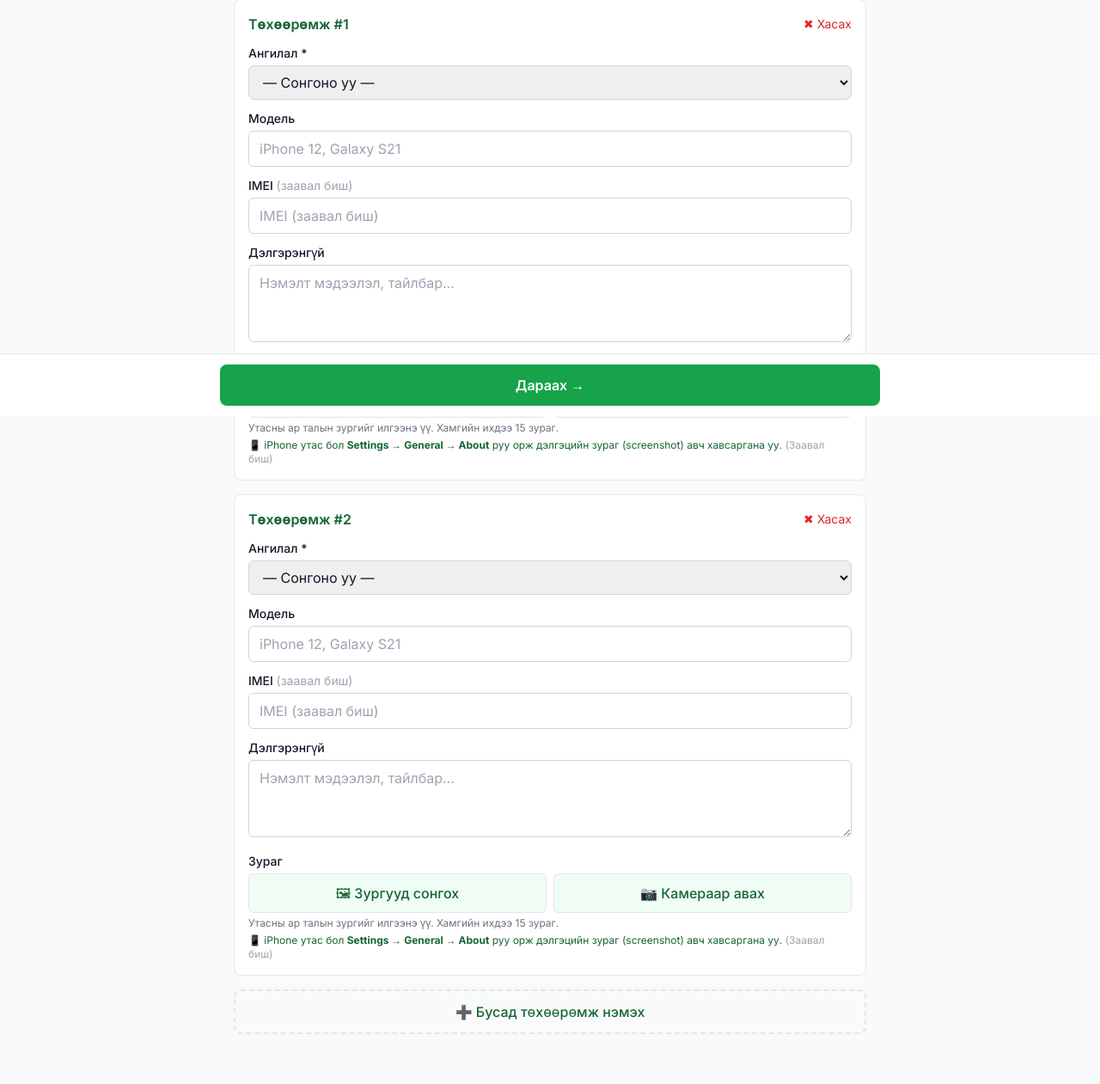
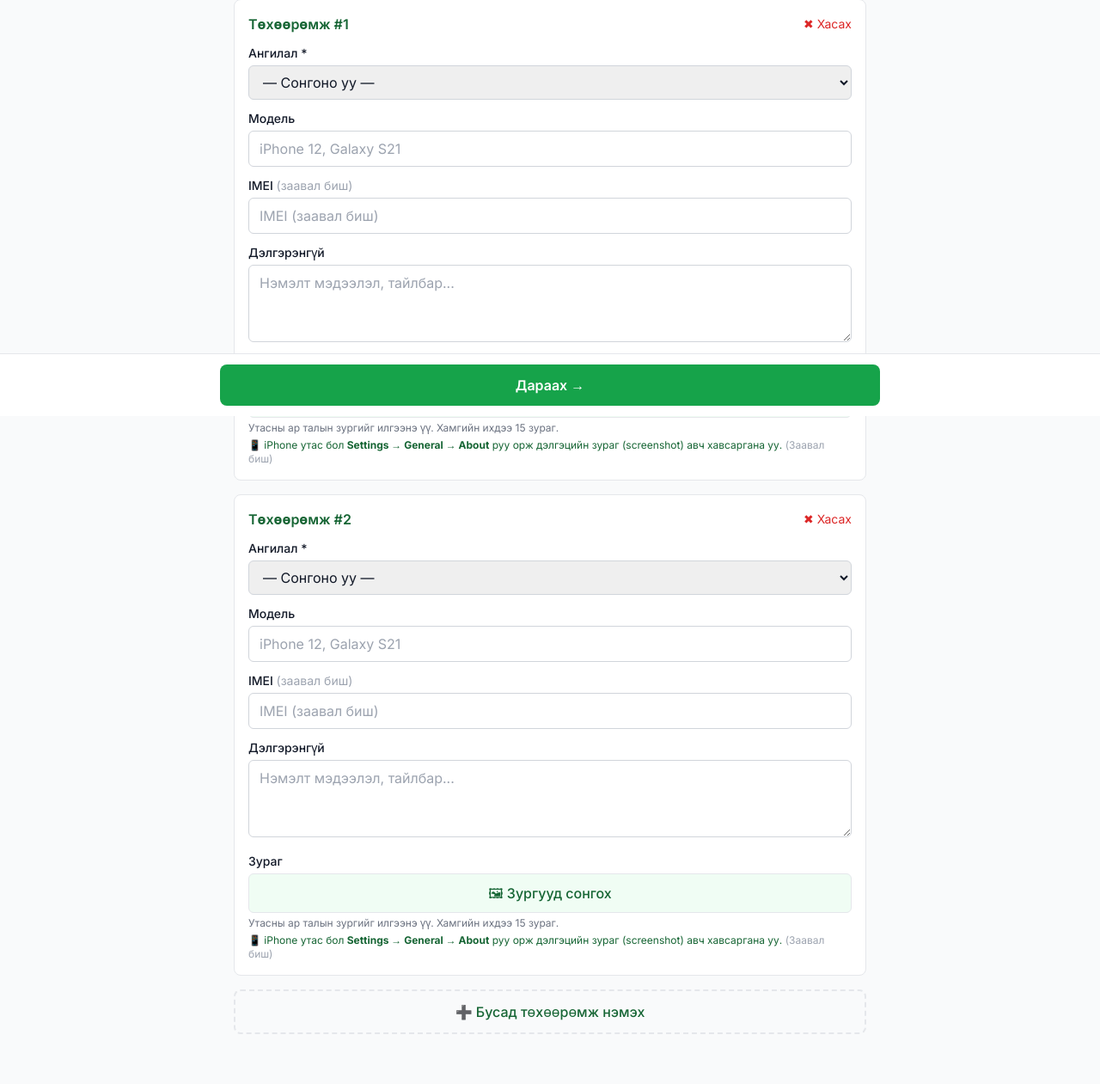
Before and after one commit to devlpr-X/ubpm_web, a Django app: page /request/new/?type=working in a window 1280 px wide. Shown: the part 316-1577 px from the top of the page at 86% size. Run offline with Django 5.2, Linux system fonts and the light colour scheme; data that the repository does not hold is empty; some libraries are stand-ins or nearby versions.

Commit message:
fix(intake): drop the camera button from the photo picker
Customers only want to attach photos they already took, so the separate
capture="environment" button was noise. One picker remains, and it still
appends across selections so photos accumulate up to MAX_IMAGES_PER_REQUEST.

Co-Authored-By: Claude Opus 5 <noreply@anthropic.com>

```diff
--- a/templates/public/_device_fields.html
+++ b/templates/public/_device_fields.html
@@ -77,10 +77,9 @@ Working flow: category is locked to "Гар утас".
 
   <div x-data="devImages({{ max_images }})">
     <label class="block text-sm font-medium mb-1">Зураг</label>
-    {# Илгээгдэх зургууд энд цугларна — сонголт/камерын аль алинаас нэмэгдэнэ. #}
+    {# Илгээгдэх зургууд энд цугларна — сонгох бүрт нэмэгдэнэ. #}
     <input type="file" name="{{ dform.prefix }}-images" accept="image/*" multiple
            x-ref="input" class="hidden" tabindex="-1">
-    <div class="grid grid-cols-2 gap-2">
     <label class="block cursor-pointer">
       <input type="file" accept="image/*" multiple
              @change="append($event)" class="hidden">
@@ -88,14 +87,6 @@ Working flow: category is locked to "Гар утас".
         🖼 Зургууд сонгох
       </span>
     </label>
-      <label class="block cursor-pointer">
-        <input type="file" accept="image/*" capture="environment"
-               @change="append($event)" class="hidden">
-        <span class="w-full inline-flex items-center justify-center gap-2 px-4 py-2.5 rounded-md border border-brand-200 bg-brand-50 text-brand-700 font-medium hover:bg-brand-100">
-          📷 Камераар авах
-        </span>
-      </label>
-    </div>
     <p class="text-xs text-gray-500 mt-1">
       Утасны ар талын зургийг илгээнэ үү. Хамгийн ихдээ {{ max_images }} зураг.
       <span x-show="previews.length" x-cloak x-text="'(' + previews.length + '/{{ max_images }})'"></span>
--- a/templates/public/request_new.html
+++ b/templates/public/request_new.html
@@ -298,7 +298,7 @@ function deviceFields(initialBrand, initialCat) {
 }
 
 // Төхөөрөмж бүрийн зургийн сонголт + урьдчилан харах.
-// Галерей болон камерын input-ууд файлаа үндсэн (нэртэй) input руу нэмдэг.
+// Сонгогч input файлаа үндсэн (нэртэй) input руу нэмдэг — сонгох бүрт хуримтлагдана.
 function devImages(max) {
   return {
     previews: [],
```
Lines whose indentation alone changed are shown as unchanged.
